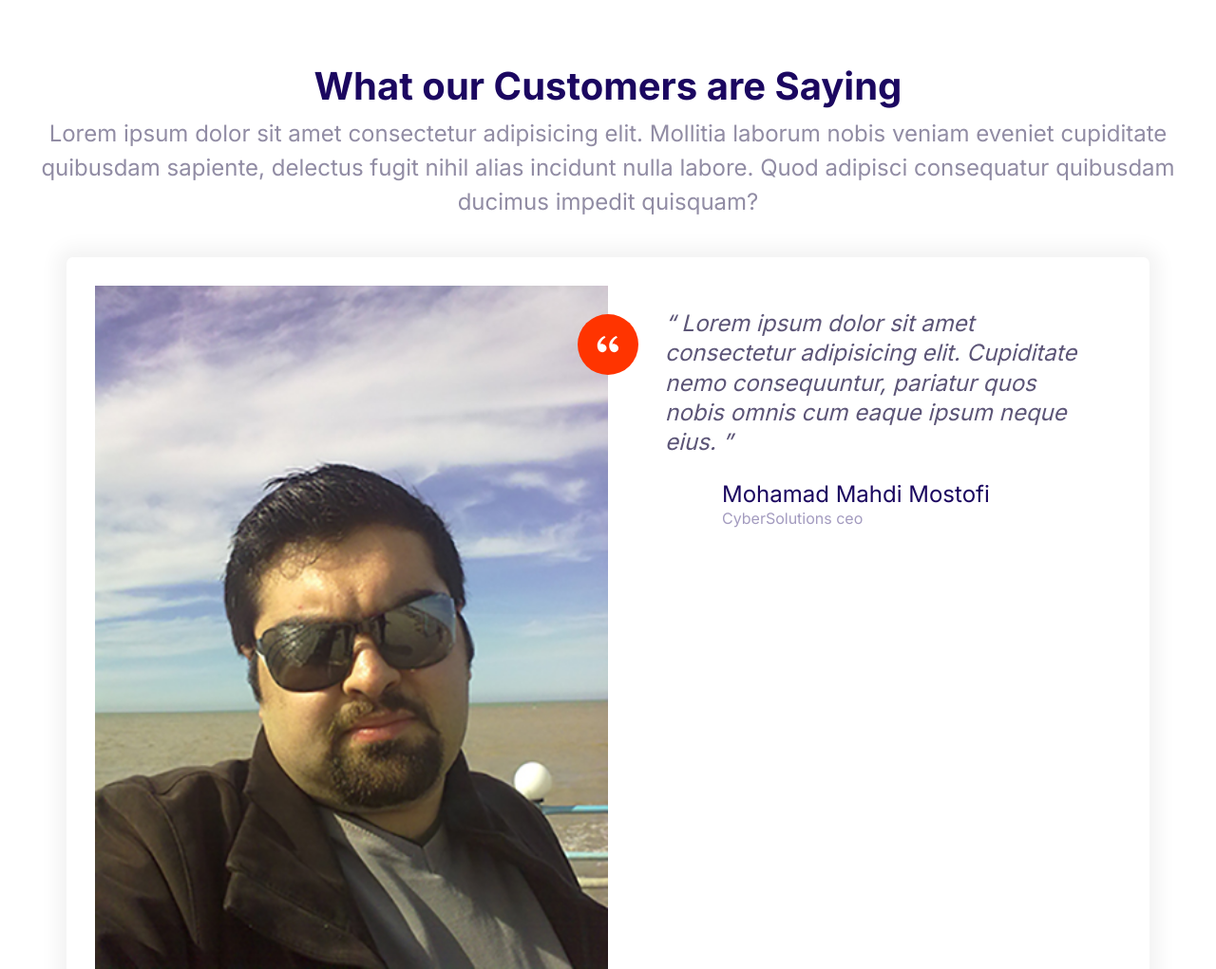
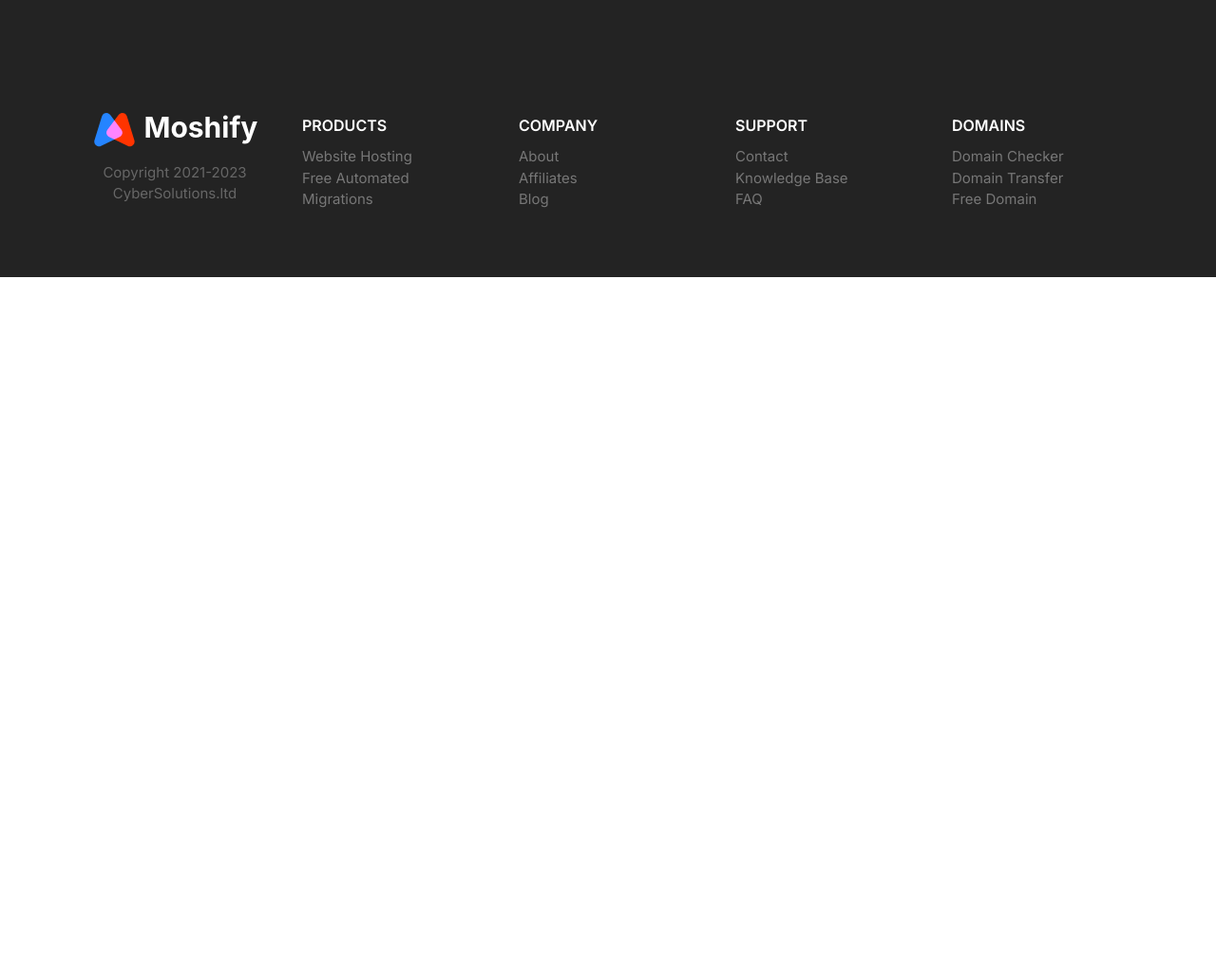
Before and after one commit to mehdi1024/mehdify, a plain HTML site: page index.html in a window 1280 px wide. Shown: the whole page at 95% size. After the commit the page ends 800 px from the top, so only its background shows below. Drawn offline with Linux system fonts and the light colour scheme.

Commit message:
Adding the footer

```diff
--- a/css/styles.css
+++ b/css/styles.css
@@ -743,6 +743,9 @@ p {
     max-width: 700px;
   }
 }
+
+/*Footer*/
+
 .footer {
   background: #232323;
   padding-top: 10rem;
@@ -750,6 +753,7 @@ p {
 .footer a {
   color: #777;
   transition: color 0.3s;
+  text-decoration: none;
 }
 .footer a:hover {
   color: #fff;
--- a/index.html
+++ b/index.html
@@ -14,55 +14,80 @@
     <link rel="stylesheet" href="/css/styles.css" />
   </head>
   <body>
-    <sectin class="block">
-      <header class="block__header">
-        <h2>What our Customers are Saying</h2>
-        <p>
-          Lorem ipsum dolor sit amet consectetur adipisicing elit. Mollitia
-          laborum nobis veniam eveniet cupiditate quibusdam sapiente, delectus
-          fugit nihil alias incidunt nulla labore. Quod adipisci consequatur
-          quibusdam ducimus impedit quisquam?
-        </p>
-      </header>
-      <div class="container">
-        <div class="card testimonial">
-          <div class="grid grid--1x2">
-            <div class="testimonial__image">
-              <img src="/images/mehdi03.jpg" alt="A happy smiling customer" />
-              <span class="icon-container icon-container--accent">
-                <svg class="icon icon--white icon--small">
-                  <use
-                    xlink:href="/images/sprite.svg#double-quotes-l-svgrepo-com"
-                  ></use>
-                </svg>
-              </span>
-            </div>
-            <blockquote class="quote">
-              <p class="quote__text">
-                Lorem ipsum dolor sit amet consectetur adipisicing elit.
-                Cupiditate nemo consequuntur, pariatur quos nobis omnis cum
-                eaque ipsum neque eius.
-              </p>
-              <footer>
-                <div class="media">
-                  <div class="media__image">
-                    <svg class="icon icon--primary quote__line">
-                      <use xlink:href="/images/sprite.svg#clock"></use>
-                    </svg>
-                  </div>
-                  <div class="media__body">
-                    <h3 class="media__title quote__author">
-                      Mohamad Mahdi Mostofi
-                    </h3>
-                    <p class="quote__organization">CyberSolutions ceo</p>
-                  </div>
-                </div>
-              </footer>
-            </blockquote>
+    <footer class="block block--dark footer">
+      <div class="container grid footer__sections">
+        <section class="collapsible collapsible--expanded footer__section">
+          <header class="collapsible__header">
+            <h2 class="collapsible__heading footer__heading">PRODUCTS</h2>
+
+            <svg class="icon icon--primary collapsible__chevron">
+              <use xlink:href="/images/sprite.svg#Asset 1"></use>
+            </svg>
+          </header>
+          <div class="collapsible__content">
+            <ul class="list">
+              <li><a href="">Website Hosting</a></li>
+              <li><a href="">Free Automated</a></li>
+              <li><a href="">Migrations</a></li>
+            </ul>
           </div>
-        </div>
+        </section>
+        <section class="collapsible footer__section">
+          <header class="collapsible__header">
+            <h2 class="collapsible__heading footer__heading">COMPANY</h2>
+
+            <svg class="icon icon--primary collapsible__chevron">
+              <use xlink:href="/images/sprite.svg#Asset 1"></use>
+            </svg>
+          </header>
+          <div class="collapsible__content">
+            <ul class="list">
+              <li><a href="">About</a></li>
+              <li><a href="">Affiliates</a></li>
+              <li><a href="">Blog</a></li>
+            </ul>
+          </div>
+        </section>
+        <section class="collapsible footer__section">
+          <header class="collapsible__header">
+            <h2 class="collapsible__heading footer__heading">SUPPORT</h2>
+
+            <svg class="icon icon--primary collapsible__chevron">
+              <use xlink:href="/images/sprite.svg#Asset 1"></use>
+            </svg>
+          </header>
+          <div class="collapsible__content">
+            <ul class="list">
+              <li><a href="">Contact</a></li>
+              <li><a href="">Knowledge Base</a></li>
+              <li><a href="">FAQ</a></li>
+            </ul>
+          </div>
+        </section>
+        <section class="collapsible footer__section">
+          <header class="collapsible__header">
+            <h2 class="collapsible__heading footer__heading">DOMAINS</h2>
+
+            <svg class="icon icon--primary collapsible__chevron">
+              <use xlink:href="/images/sprite.svg#Asset 1"></use>
+            </svg>
+          </header>
+          <div class="collapsible__content">
+            <ul class="list">
+              <li><a href="">Domain Checker</a></li>
+              <li><a href="">Domain Transfer</a></li>
+              <li><a href="">Free Domain</a></li>
+            </ul>
+          </div>
+        </section>
+        <section class="footer__brand">
+          <img src="/images/logo2.svg" alt="" />
+          <p class="footer__copyright">
+            Copyright 2021-2023 CyberSolutions.ltd
+          </p>
+        </section>
       </div>
-    </sectin>
+    </footer>
     <script src="/js/main.js"></script>
   </body>
 </html>
```
